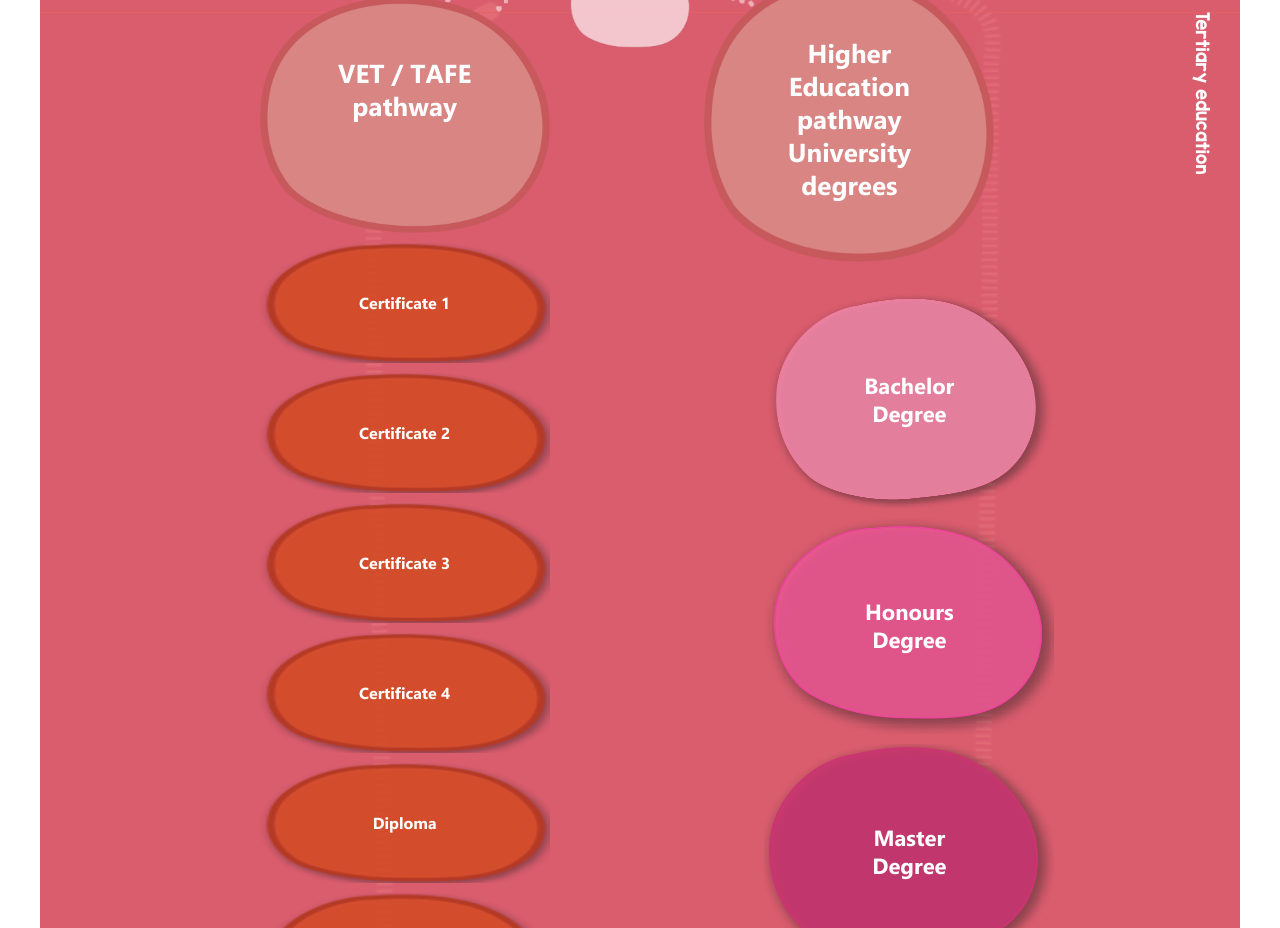
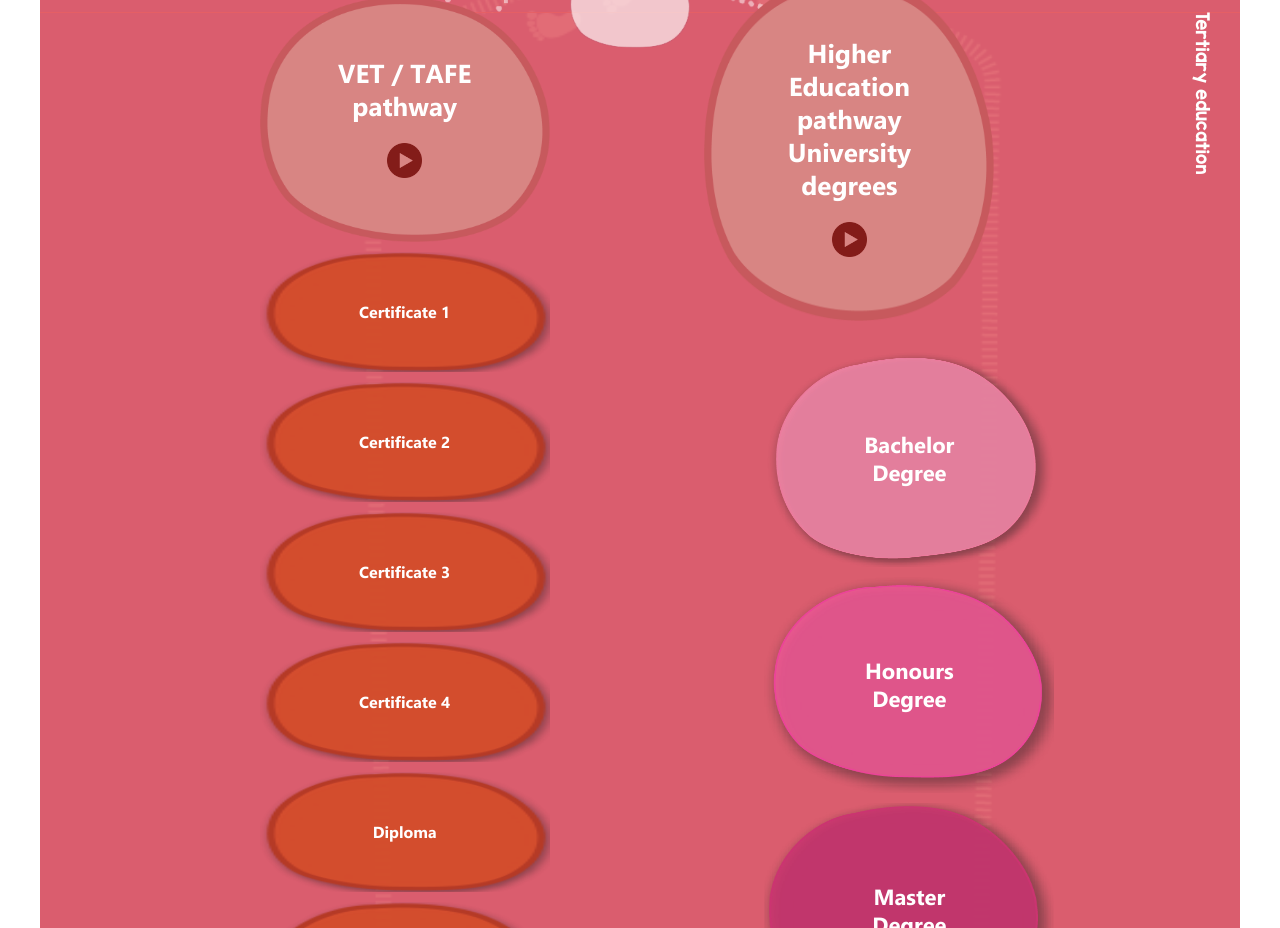
Before and after one commit to sarahbock/yalu-web, a React (Create React App) app: page /auspathway in a window 1280 px wide. Shown: the part 3700-4628 px from the top of the page. Built offline with nearby package versions, Linux system fonts and the light colour scheme; no server answers.

Commit message:
aus ed videos

```diff
--- a/package.json
+++ b/package.json
@@ -11,6 +11,7 @@
     "react": "^18.2.0",
     "react-dom": "^18.2.0",
     "react-h5-audio-player": "^3.8.5",
+    "react-player": "^2.12.0",
     "react-router-dom": "^6.4.0",
     "react-scripts": "5.0.1",
     "web-vitals": "^2.1.4"
--- a/src/components/Dhukarr/Blob.js
+++ b/src/components/Dhukarr/Blob.js
@@ -6,6 +6,7 @@
 import BlobText from './BlobText';
 import BlobMore from './BlobMore';
 import BlobImage from './BlobImage';
+import BlobVideo from './BlobVideo';
 import CaptionText from './CaptionText';
 
 const loadMedia = (id, image, bg) => {
@@ -215,7 +216,7 @@
   return { loadedImage: imageSource, loadedBgImage: bgImageSource, loadedAudio: audioSource}
 }
 
-const Blob = ({ id, colour, english, yolngu, language, audio, style, link, textStyle, fontStyle, animation, image, bg, caption }) => {
+const Blob = ({ id, colour, english, yolngu, language, audio, style, link, textStyle, fontStyle, animation, image, bg, caption, video }) => {
 
   const [isVisible, setVisible] = useState(true);
   const [entryOpen, setEntryOpen] = useState(false);
@@ -270,7 +271,7 @@
   const media = loadMedia(id, image, bg);
   const bgImageSource = media.loadedBgImage;
   const imageSource = media.loadedImage;
-  const audioSource = media.loadedAudio;
+  const audioSource = audio ? media.loadedAudio : null;
 
 
   return(
@@ -330,6 +331,11 @@
 
           { audioSource && <SoundPlayer source={audioSource}/> }
 
+          <BlobVideo
+            colourClass={colourClass}
+            video={video}
+          />
+
 
 
         </div>
@@ -339,6 +345,8 @@
         colourClass={colourClass}
         link={link}
       />
+
+
 
       {/*caption &&
         <CaptionText
--- a/src/components/Dhukarr/BlobMore.js
+++ b/src/components/Dhukarr/BlobMore.js
@@ -6,7 +6,7 @@
 const BlobMore = ({ link, colourClass}) => {
 
   const videoLink = link && link.indexOf('youtu.be')!==-1;
-
+console.log(link);
 
   if (!link) return;
 
--- /dev/null
+++ b/src/components/Dhukarr/BlobVideo.js
@@ -0,0 +1,30 @@
+import React  from 'react';
+
+import play from '../../assets/video.png';
+import ReactPlayer from 'react-player'
+
+const BlobVideo = ({ video, colourClass}) => {
+
+  if (!video) return;
+
+ /* <ReactPlayer
+  width={100}
+  height={50}
+  url={video} />*/
+
+  return(
+
+    <>
+
+     <a href={`${video}`} rel="noreferrer" target='_blank'>
+        <img src={play} alt="Play" className="videoIcon"/>
+      </a>
+
+      </>
+
+
+
+  )
+}
+
+export default BlobVideo;
--- a/src/data/australianeducation.js
+++ b/src/data/australianeducation.js
@@ -360,7 +360,7 @@
               yolngu:'',
               bg:'transparent',
               transparent:true,
-              audio:false,
+              audio:true,
               style:{position:'relative', left:'0px',top:'70px', width:60}
               },
         ]
@@ -399,7 +399,7 @@
             yolngu:'',
             bg:'transparent',
             transparent:true,
-            audio:false,
+            audio:true,
             style:{padding: 10, width: 100, position:'relative', top: 40, }
           },
         ]
@@ -429,6 +429,7 @@
             bg:'lightredblob',
             transparent:true,
             audio:false,
+            video:'https://youtu.be/hwmutKojM9k',
             style:{padding:60},
             fontStyle:{fontSize:26}
             },
@@ -508,6 +509,7 @@
             bg:'lightredblob',
             transparent:true,
             audio:false,
+            video:'https://youtu.be/ZZkF4oju8BQ',
             style:{padding:60, position:'relative', left:'-60px', top:'-20px'},
             fontStyle:{fontSize:26}
             },
--- a/src/index.css
+++ b/src/index.css
@@ -238,6 +238,7 @@
 .dhukarrScreen p{color: #FFF; font-family: 'Ebrima', Arial, sans-serif; font-size: 20px; font-weight: normal;}
 @media only screen and (max-width: 680px) {.dhukarrScreen p{font-size:14px } }
 .dhukarrScreen .infoIcon{    width: 20px; }
+.dhukarrScreen .videoIcon{    width: 35px; margin-top:20px; }
 
 .blob{ background-size: 100% 100%; background-repeat: no-repeat; display:flex; justify-content: center; align-items: center;     background-position: center; flex:1; margin:5px; }
 .blobArrowImage{width:61px; height:69px; display: none;}
--- a/src/screens/AustralianEducation.js
+++ b/src/screens/AustralianEducation.js
@@ -86,6 +86,8 @@
           yolngu={item.yolngu}
           language={false}
           audio={item.audio}
+          video={item.video}
+          link={item.link}
           style={item.style}
           image={item.image}
           transparent={item.transparent}
```
Also changed, not shown: src/assets/video.png (added), 1 other file (tests, documents, lock files or other folders).
